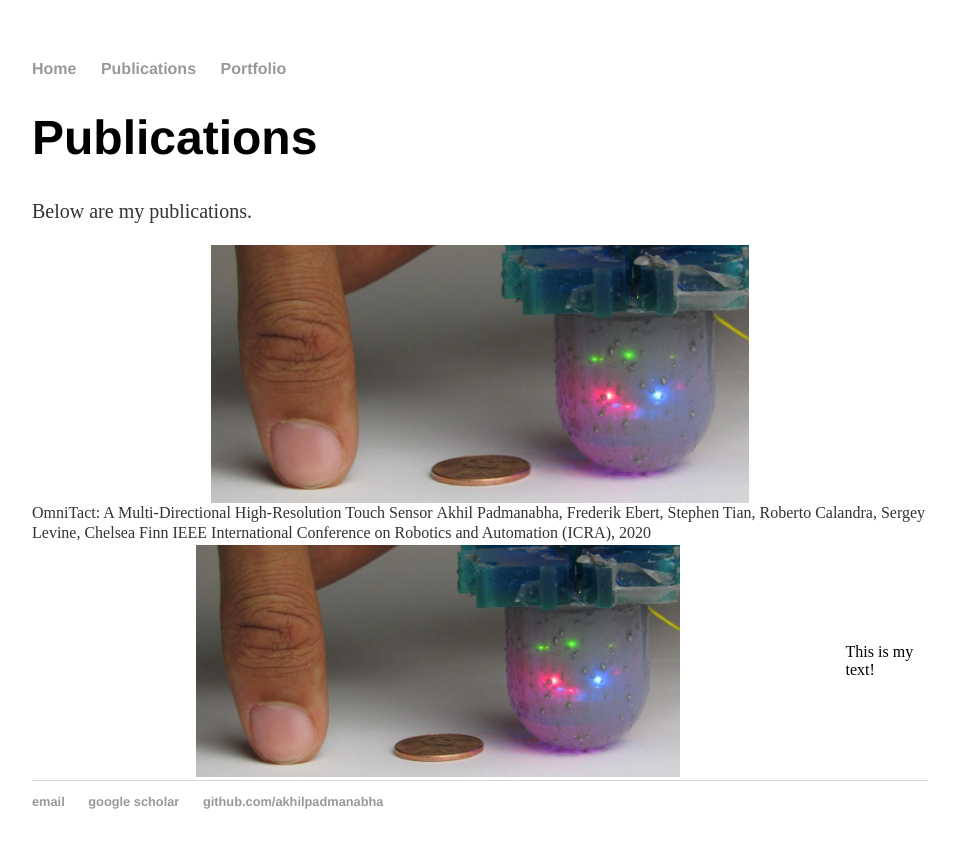
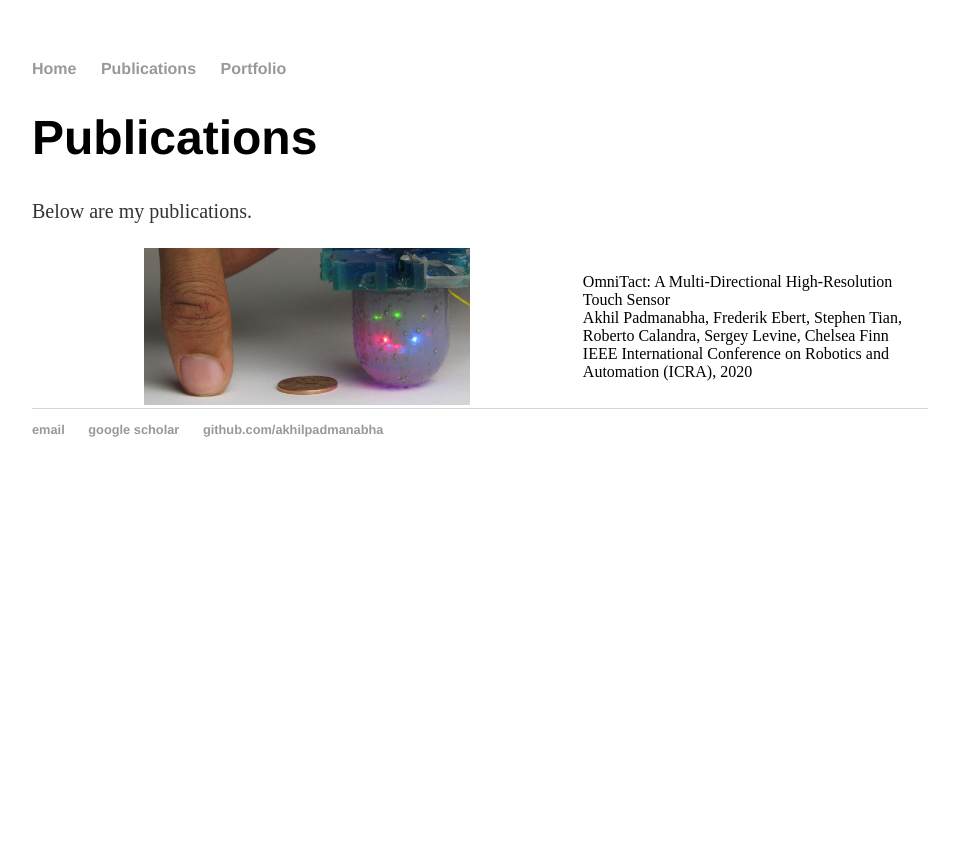
Before and after one commit to akhilpadmanabha/akhilpadmanabha.github.io, a Jekyll site: the page built from publications/index.html, in a window 1280 px wide. Shown: the top 848 px of the page, without its empty margins (160-1119 px from the left). Built offline with Jekyll 4.4.1, drawn with Linux system fonts in a browser that asks for light colours.

Commit message:
added pub text

```diff
--- a/publications/index.html
+++ b/publications/index.html
@@ -7,20 +7,13 @@ title: Publications
 	<p>Below are my publications.</p>
 </div>
 
-<img src="https://raw.githubusercontent.com/akhilpadmanabha/akhilpadmanabha.github.io/master/images/omnitact.jpg" class="left"/>
-
-
-<div class="blurb">
-	<g>OmniTact: A Multi-Directional High-Resolution Touch Sensor</g>
-	<g>Akhil Padmanabha, Frederik Ebert, Stephen Tian, Roberto Calandra, Sergey Levine, Chelsea Finn</g>
-	<g> IEEE International Conference on Robotics and Automation (ICRA), 2020 </g>
-</div>
-
 
 
 <table>
     <tr>
         <td valign="top"><img src="https://raw.githubusercontent.com/akhilpadmanabha/akhilpadmanabha.github.io/master/images/omnitact.jpg" alt="" /></td>
-        <td valign="middle">This is my text!</td>
+        <td valign="middle">OmniTact: A Multi-Directional High-Resolution Touch Sensor
+					<BR>Akhil Padmanabha, Frederik Ebert, Stephen Tian, Roberto Calandra, Sergey Levine, Chelsea Finn
+					<BR>IEEE International Conference on Robotics and Automation (ICRA), 2020 </td>
     </tr>
 </table>
```
